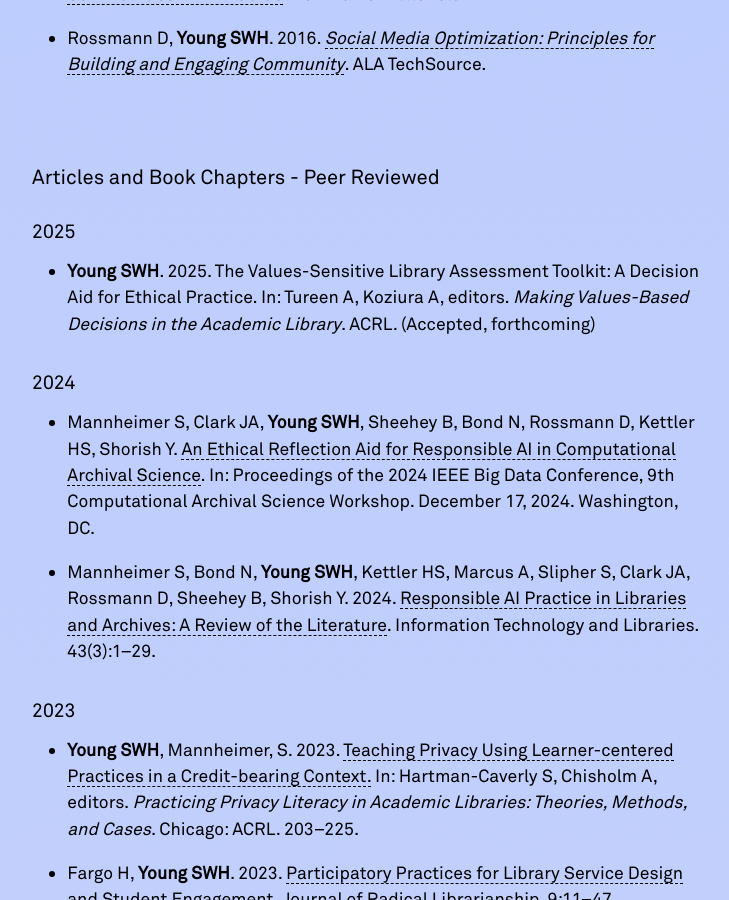
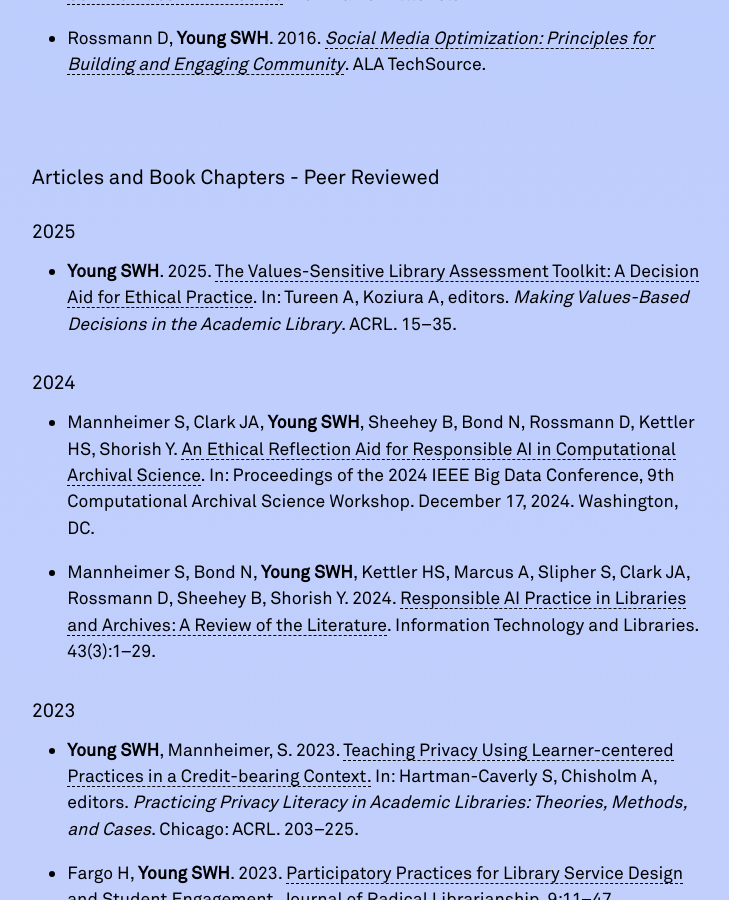
Before and after one commit to swyoung/swyoung.github.io, a Jekyll site: the page built from _pages/cv.md, in a window 1280 px wide and 900 px high, scrolled down 1669 px. Shown: the whole window, without its empty margins (216-945 px from the left). Built offline with Jekyll 4.4.1, drawn with Linux system fonts in a browser that asks for light colours; nearby versions of some CDN libraries; a style sheet for code colours, icons or effects is not loaded; some of the changed text lies outside the part shown.

Commit message:
Update cv.md
updated 2025 chapter citation

```diff
--- a/_pages/cv.md
+++ b/_pages/cv.md
@@ -62,7 +62,7 @@ Montana State University
 ### Articles and Book Chapters - Peer Reviewed
 #### 2025
 <ul>
-<li><strong>Young SWH</strong>. 2025. The Values-Sensitive Library Assessment Toolkit: A Decision Aid for Ethical Practice. In: Tureen A, Koziura A, editors. <em>Making Values-Based Decisions in the Academic Library</em>. ACRL. (Accepted, forthcoming)</li>
+<li><strong>Young SWH</strong>. 2025. <a href="https://scholarworks.montana.edu/server/api/core/bitstreams/4d610729-39e1-45a0-b952-a7a1f0c4e303/content">The Values-Sensitive Library Assessment Toolkit: A Decision Aid for Ethical Practice</a>. In: Tureen A, Koziura A, editors. <em>Making Values-Based Decisions in the Academic Library</em>. ACRL. 15–35.</li>
 </ul>
 
 #### 2024
```
Also changed, not shown: other parts of _pages/cv.md (+1 -1 lines).
